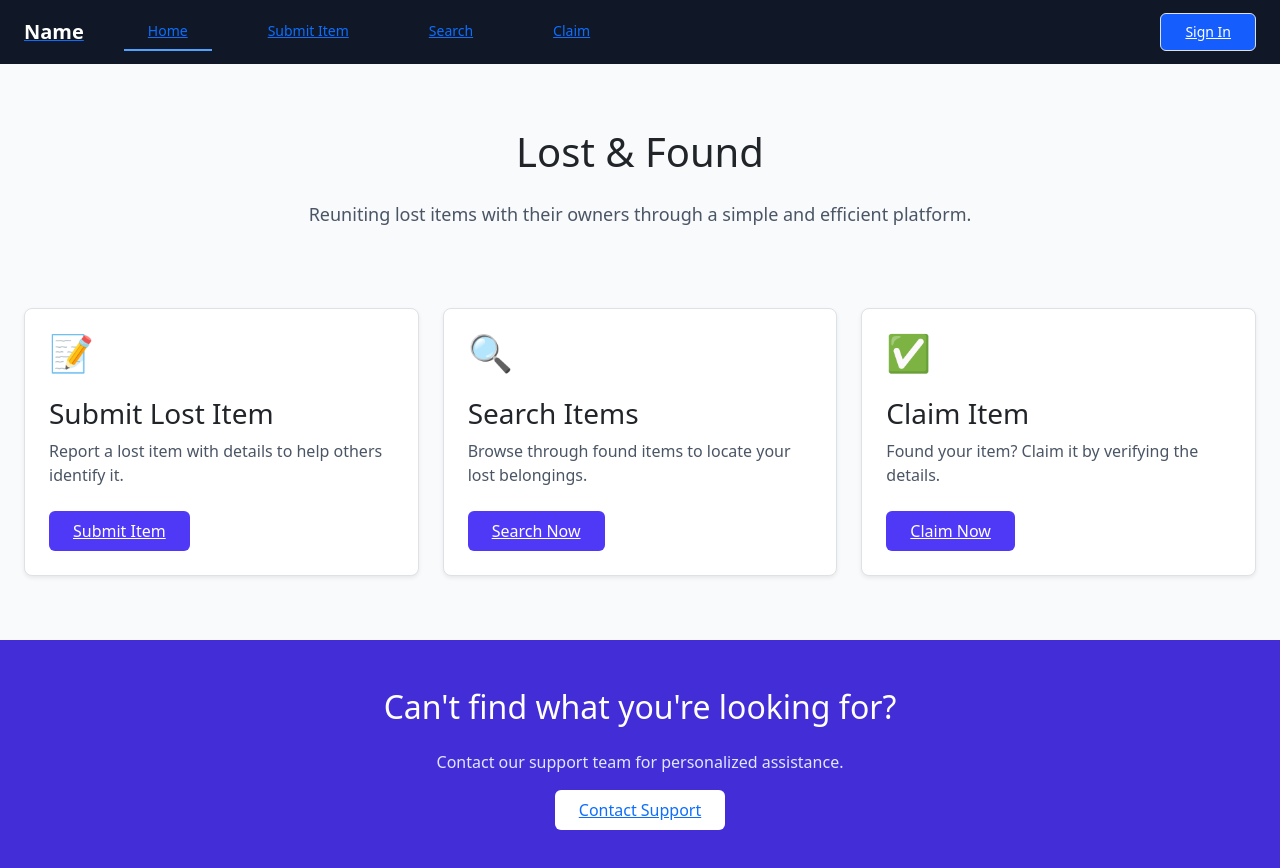
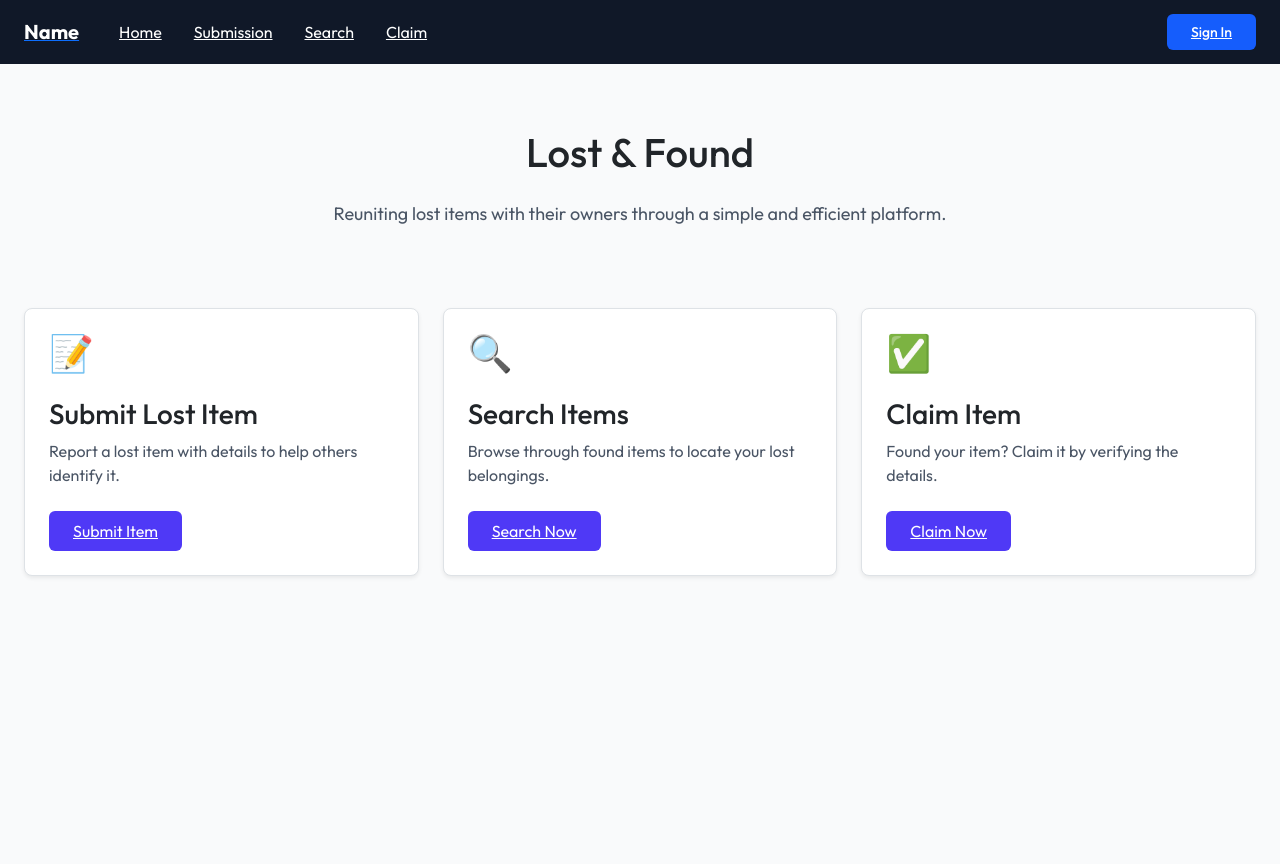
Before and after one commit to fxrchis/fblasite2, a React (Vite) app: page / in a window 1280 px wide. Shown: the top 868 px of the page. Built offline with nearby package versions, Linux system fonts and the light colour scheme.

Commit message:
major updates

```diff
--- a/src/App.jsx
+++ b/src/App.jsx
@@ -2,35 +2,19 @@ import Home from './pages/Home.jsx'
 import Submission from './pages/Submission.jsx'
 import Search from './pages/Search.jsx'
 import Claim from './pages/Claim.jsx'
-import signIn from './accountcreation/signIn.jsx'
-import signUp from './accountcreation/signUp.jsx'
+import SignIn from './accountcreation/SignIn.jsx'
+import SignUp from './accountcreation/SignUp.jsx'
 import { BrowserRouter, Routes, Route, Link, useLocation } from 'react-router-dom'
 
-const NavLink = ({ to, children }) => {
-  const location = useLocation();
-  const isActive = location.pathname === to;
-
-  return (
-    <Link
-      to={to}
-      className={`px-4 py-2 text-sm font-medium transition-colors ${
-        isActive
-          ? 'text-blue-400 border-b-2 border-blue-400'
-          : 'text-gray-300 hover:text-white'
-      }`}
-    >
-      {children}
-    </Link>
-  );
-};
 
 function App() {
     return (
         <BrowserRouter>
             {/* Navigation */}
-            <header className="bg-gray-900 shadow-sm">
+            <header className="bg-gray-900 shadow-sm font-outfit ">
                 <nav className="max-w-7xl mx-auto px-4 sm:px-6 lg:px-8">
                     <div className="flex justify-between h-16">
+
                         {/* Logo and main nav */}
                         <div className="flex items-center">
                             <Link to="/">
@@ -38,10 +22,10 @@ function App() {
                             </Link>
 
                             <div className="hidden md:ml-10 md:flex md:space-x-8">
-                                <NavLink to="/">Home</NavLink>
-                                <NavLink to="/submission">Submit Item</NavLink>
-                                <NavLink to="/search">Search</NavLink>
-                                <NavLink to="/claim">Claim</NavLink>
+                                <Link to="/" className="text-white">Home</Link>
+                                <Link to="/submission" className="text-white">Submission</Link>
+                                <Link to="/search" className="text-white">Search</Link>
+                                <Link to="/claim" className="text-white">Claim</Link>
                             </div>
                         </div>
 
@@ -49,30 +33,14 @@ function App() {
                         <div className="hidden md:ml-6 md:flex md:items-center">
                             <Link
                                 to="/signin"
-                                className="ml-8 inline-flex items-center px-4 py-2 border border-transparent text-sm font-medium rounded-md text-white bg-blue-600 hover:bg-blue-700 focus:outline-none focus:ring-2 focus:ring-offset-2 focus:ring-blue-500 transition-colors"
+                                className="ml-8 inline-flex items-center px-4 py-2 text-sm font-medium rounded-md text-white bg-blue-600 hover:bg-blue-700  transition-colors"
                             >
                                 Sign In
                             </Link>
                         </div>
-
                     </div>
                 </nav>
 
-                {/* Mobile menu */}
-                <div className="md:hidden" id="mobile-menu">
-                    <div className="px-2 pt-2 pb-3 space-y-1 sm:px-3">
-                        <NavLink to="/" className="block px-3 py-2 text-base font-medium">Home</NavLink>
-                        <NavLink to="/submission" className="block px-3 py-2 text-base font-medium">Submit Item</NavLink>
-                        <NavLink to="/search" className="block px-3 py-2 text-base font-medium">Search</NavLink>
-                        <NavLink to="/claim" className="block px-3 py-2 text-base font-medium">Claim</NavLink>
-                        <Link
-                            to="/signin"
-                            className="block w-full text-left px-3 py-2 text-base font-medium text-blue-400 hover:text-blue-300"
-                        >
-                            Sign In
-                        </Link>
-                    </div>
-                </div>
             </header>
 
             {/* Route Configuration */}
@@ -81,8 +49,8 @@ function App() {
                 <Route path="/submission" element={<Submission />} />
                 <Route path="/search" element={<Search />} />
                 <Route path="/claim" element={<Claim />} />
-                <Route path="/signin" element={<signIn />} />
-                <Route path="/signup" element={<signUp />} />
+                <Route path="/signin" element={<SignIn />} />
+                <Route path="/signup" element={<SignUp />} />
             </Routes>
         </BrowserRouter>
     );
--- a/src/accountcreation/signIn.jsx
+++ b/src/accountcreation/signIn.jsx
@@ -1,6 +1,6 @@
 import { useState } from 'react'
 
-function signIn() {
+function SignIn() {
 
   return (
     <div>
@@ -9,4 +9,4 @@ function signIn() {
   )
 }
 
-export default signIn
+export default SignIn
--- a/src/accountcreation/signUp.jsx
+++ b/src/accountcreation/signUp.jsx
@@ -1,10 +1,10 @@
 import { useState } from 'react'
 
-function signUp() {
+function SignUp() {
 
   return (
     <h1>signUp</h1>
   )
 }
 
-export default signUp
+export default SignUp
--- a/src/index.css
+++ b/src/index.css
@@ -2,17 +2,6 @@
 @import "tailwindcss";
 
 
-:root {
-  font-family: system-ui, Avenir, Helvetica, Arial, sans-serif;
-  line-height: 1.5;
-  font-weight: 400;
-
-  color-scheme: light dark;
-  color: rgba(255, 255, 255, 0.87);
-  background-color: #242424;
-
-  font-synthesis: none;
-  text-rendering: optimizeLegibility;
-  -webkit-font-smoothing: antialiased;
-  -moz-osx-font-smoothing: grayscale;
+@theme {
+  --font-outfit: 'Outfit', 'sans-serif';
 }
--- a/src/pages/Claim.jsx
+++ b/src/pages/Claim.jsx
@@ -3,7 +3,7 @@ import { useState } from 'react'
 function Claim() {
   return (
     // main content
-    <div className='w-full h-screen bg-white flex justify-center items-center p-4'>
+    <div className='w-full h-screen bg-white flex justify-center items-center p-4 font-outfit'>
       <div className='bg-gray-100 w-1/2 h-3/4 rounded-2xl border-2 border-gray-200 flex flex-col items-center p-2'>
         <h1 className='text-black'>Claim Page</h1>
       </div>
--- a/src/pages/Home.jsx
+++ b/src/pages/Home.jsx
@@ -24,7 +24,7 @@ function Home() {
   ];
 
   return (
-    <div className="min-h-screen bg-gray-50">
+    <div className="min-h-screen bg-gray-50 font-outfit">
       {/* Hero Section */}
       <div className="max-w-7xl mx-auto px-4 sm:px-6 lg:px-8 py-16 text-center">
         <h1 className="text-4xl font-bold text-gray-900 mb-4">
@@ -57,23 +57,6 @@ function Home() {
         </div>
       </div>
 
-      {/* CTA Section */}
-      <div className="bg-indigo-700">
-        <div className="max-w-4xl mx-auto text-center py-12 px-4">
-          <h2 className="text-2xl font-bold text-white mb-4">
-            Can't find what you're looking for?
-          </h2>
-          <p className="text-indigo-100 mb-6">
-            Contact our support team for personalized assistance.
-          </p>
-          <a
-            href="/contact"
-            className="inline-block px-6 py-2 bg-white text-indigo-600 rounded-md hover:bg-gray-50"
-          >
-            Contact Support
-          </a>
-        </div>
-      </div>
     </div>
   );
 }
--- a/src/pages/Search.jsx
+++ b/src/pages/Search.jsx
@@ -7,6 +7,8 @@ function Search() {
   const [currentPage, setCurrentPage] = useState(1);
   const [totalPages, setTotalPages] = useState(1);
   const [loading, setLoading] = useState(false);
+  const [items, setItems] = useState([]);
+
   async function fetchItems() {
     setLoading(true);
     //Makes it so the user only sees pages in groups of 5
@@ -51,12 +53,19 @@ function Search() {
     setLoading(false);
   }
 
+  useEffect(() => {
+    fetchItems();
+  }, [searchTerm, category, currentPage]);
+
   return (
-    <div>
-      <h1>Search</h1>
+    <div className="w-full h-screen bg-white font-outfit flex flex-col items-center">
+      <h1 className='w-full border-b-2 border-gray-950 text-center p-2'>Search</h1>
       {/* Search Bar */}
-      <input type="text" placeholder="Search..." value={searchTerm} onChange={(e) => {setSearchTerm(e.target.value); setCurrentPage(1);}}/>
+      <div className="w-full flex justify-center mb-4 p-3">
+        <input className="w-1/2 bg-gray-200 font-semibold rounded-xl p-2 text-gray-950" type="text" placeholder="Search..." value={searchTerm} onChange={(e) => {setSearchTerm(e.target.value); setCurrentPage(1);}}/>
+      </div>
 
+      <div className='w-full bg-green-300'>
         {/* Category select */}
         <select value={category} onChange={(e) => {setCategory(e.target.value); setCurrentPage(1);}}>
           <option value="all">
@@ -69,18 +78,50 @@ function Search() {
             Accessories
           </option>
         </select>
+      </div>
+
 
       {/* Shows that it's loading */}
       {loading && <p>Loading...</p>}
 
-      {/* Results Fernando add stuff here */}
-      {!loading && (
+      {/* Results */}
+      {!loading && items.length === 0 && (
+        <p>No items found.</p>
+      )}
+
+      {!loading && items.length > 0 && (
+        <div className="flex flex-col gap-4">
+          {items.map((item) => (
+            <div
+              key={item.id}
+              className="border p-4 rounded-lg shadow bg-gray-50 flex gap-4"
+            >
+              {/* Image */}
+              {item.image_url && (
+                <img
+                  src={item.image_url}
+                  alt={item.item_name}
+                  className="w-24 h-24 object-cover rounded"
+                />
+              )}
+
+              {/* Info */}
               <div>
+                <h2 className="text-xl font-semibold">{item.item_name}</h2>
+                <p className="text-gray-700">Type: {item.item_type}</p>
+                <p className="text-gray-600">{item.item_desc}</p>
+                <p className="text-sm text-gray-400">
+                  Submitted: {new Date(item.submitted_at).toLocaleDateString()}
+                </p>
+              </div>
+            </div>
+          ))}
         </div>
       )}
 
+
       {/* Pages Bar */}
-      <div>
+      <div className='w-full bg-green-300 mt-auto p-3 flex justify-center items-center gap-4'>
         <button disabled={currentPage === 1} onClick={() => setCurrentPage((p) => p - 1)}>
           Previous
         </button>
```
Also changed, not shown: src/pages/Submission.jsx (+51 -9 lines). Lines whose indentation alone changed are shown as unchanged.
